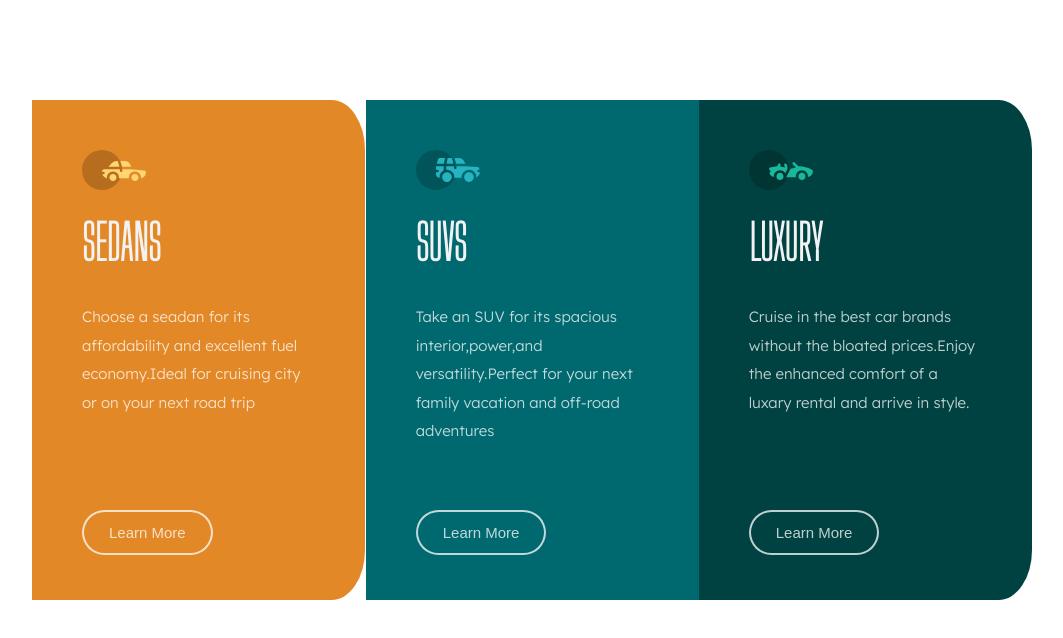
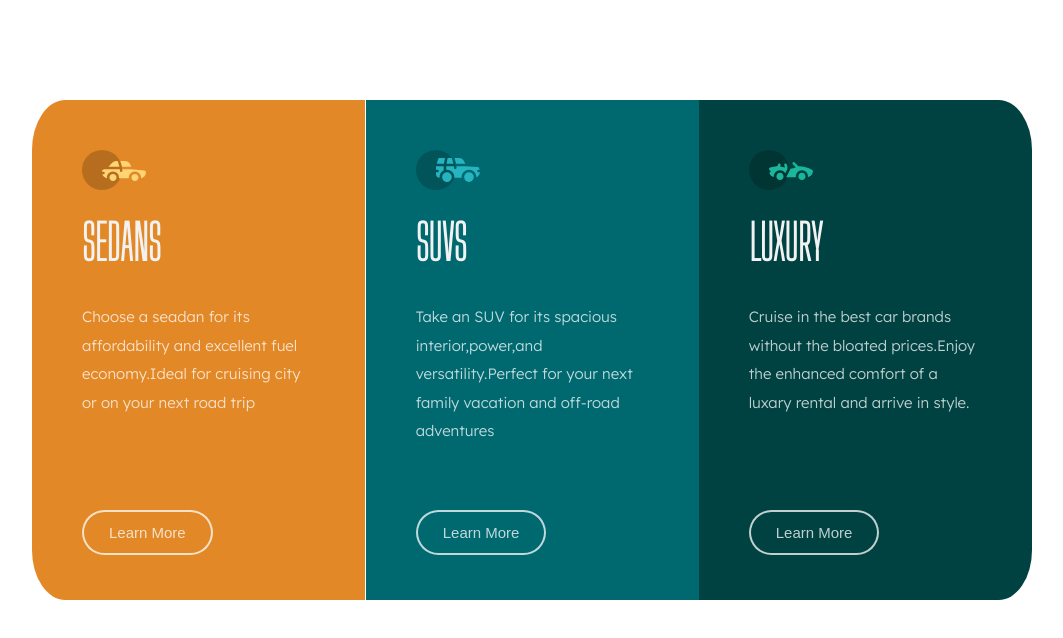
Before and after one commit to Rudrooo/problem1, a plain HTML site: page index.html in a window 1280 px wide. Shown: the whole page, without its empty margins (108-1171 px from the left). Drawn offline with Linux system fonts and the light colour scheme.

Commit message:
first box radius

```diff
--- a/css/style.css
+++ b/css/style.css
@@ -8,7 +8,7 @@ body{
     height:100%;
     position: absolute;
     background-color:  hsl(31, 77%, 52%);
-    border-radius:  0  10% 10% 0;
+    border-radius: 10%  0 0 10%;
     text-align:none;
 
 
```
